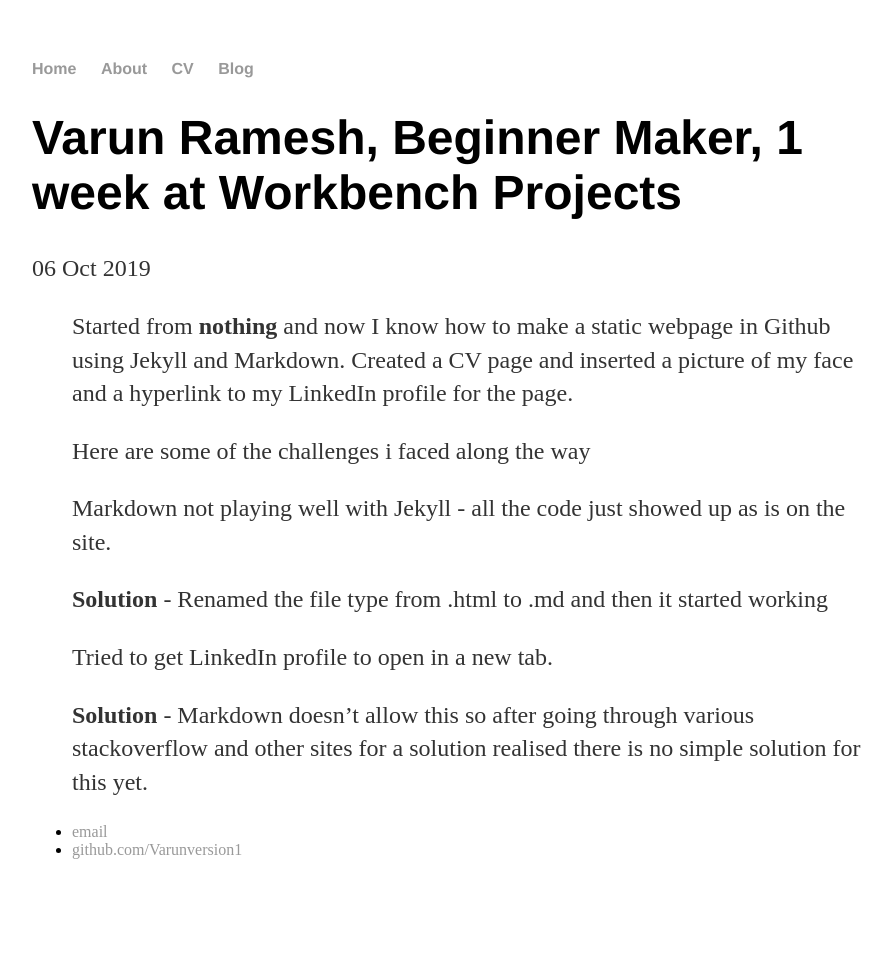
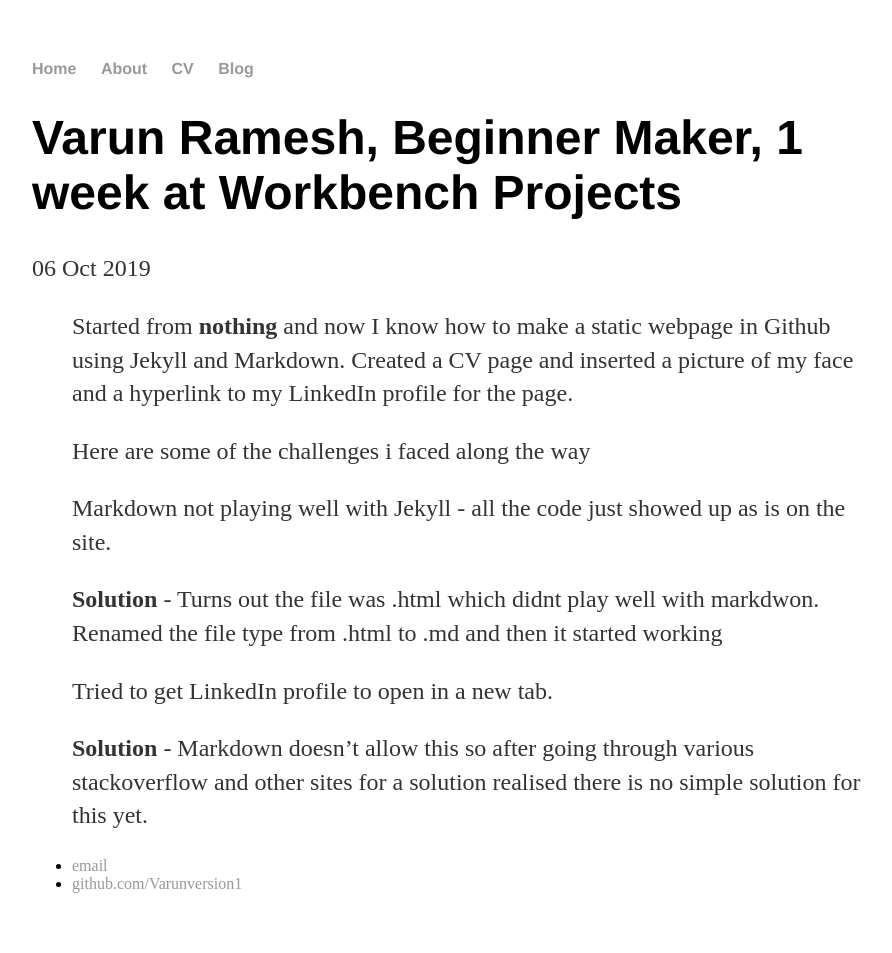
Before and after one commit to Varunversion1/Varunversion1.github.io, a Jekyll site: the page built from _posts/2019-10-06-varun-first-week.md, in a window 1280 px wide. Shown: the whole page, without its empty margins (160-1052 px from the left). Built offline with Jekyll 4.4.1, drawn with Linux system fonts in a browser that asks for light colours; before the commit the page ends 919 px from its top, so only the background shows below that.

Commit message:
Update 2019-10-06-varun-first-week.md

```diff
--- a/_posts/2019-10-06-varun-first-week.md
+++ b/_posts/2019-10-06-varun-first-week.md
@@ -11,7 +11,7 @@ date: 2019-10-06
 >
 > Markdown not playing well with Jekyll - all the code just showed up as is on the site.
 >
-**Solution** - Renamed the file type from .html to .md and then it started working
+**Solution** - Turns out the file was .html which didnt play well with markdwon. Renamed the file type from .html to .md and then it started working
 >
 > Tried to get LinkedIn profile to open in a new tab.
 >
```
